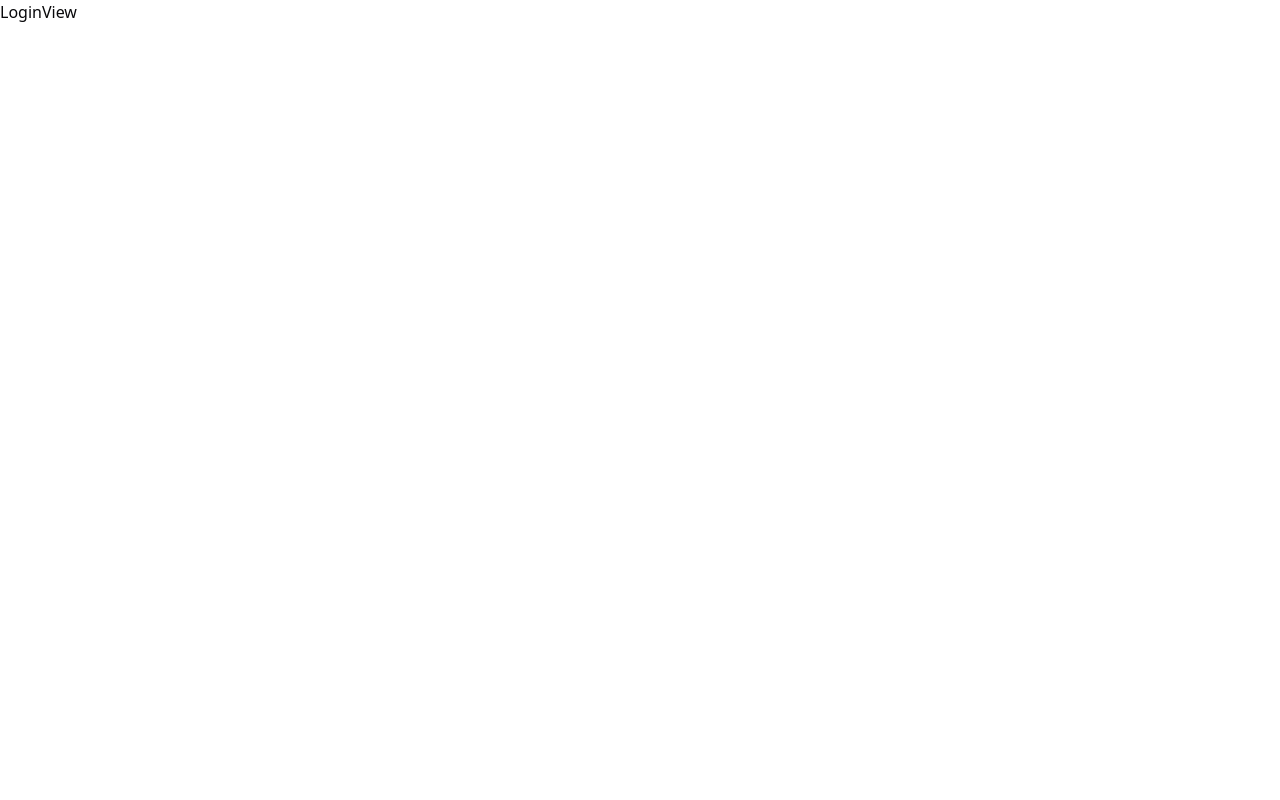
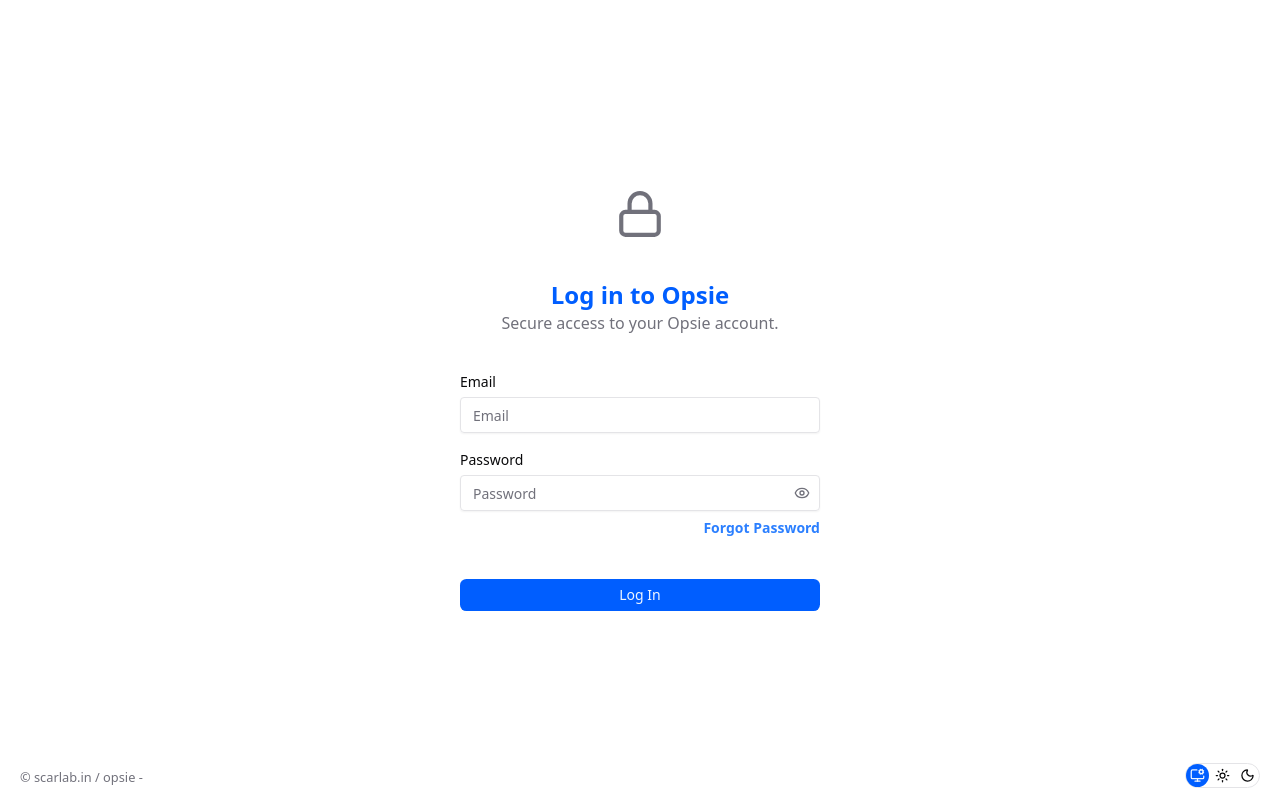
Before and after one commit to scarlab/Opsie, a React (Vite) app in the folder ui/: page /auth/login in a window 1280 px wide. Built offline with nearby package versions, Linux system fonts and the light colour scheme.

Commit message:
ui: auth done

```diff
--- a/ui/src/App.tsx
+++ b/ui/src/App.tsx
@@ -1,10 +1,11 @@
 import { BrowserRouter, Routes, Route } from "react-router-dom";
 import DashboardView from "@/views/workspace/dashboard/DashboardView";
 import AuthLayout from "@/layouts/AuthLayout";
-import LoginView from "@/views/auth/login/LoginView";
+import LoginView from "@/views/auth/LoginView";
 import WorkspaceLayout from "@/layouts/WorkspaceLayout";
 import RootLayout from "./layouts/RootLayout";
 import OnboardingView from "@/views/onboarding/OnboardingView";
+import NotFoundView from "./views/NotFoundView";
 
 export default function App() {
   return (
@@ -27,6 +28,9 @@
             <Route path="dashboard" element={<DashboardView />} /> {/* /dashboard */}
           </Route>
 
+          {/* 404 - Not Found */}
+          <Route path="*" element={<NotFoundView />} />
+
         </Route>
       </Routes>
     </BrowserRouter>
--- a/ui/src/components/cn/button.tsx
+++ b/ui/src/components/cn/button.tsx
@@ -22,7 +22,7 @@
       },
       size: {
         default: "h-9 px-3 py-2 has-[>svg]:px-3",
-        sm: "h-8 rounded-md gap-1.5 px-3 has-[>svg]:px-2.5",
+        sm: "h-8 rounded-sm gap-1.5 px-3 has-[>svg]:px-2.5",
         lg: "h-10 rounded-md px-6 has-[>svg]:px-4",
         icon: "size-9",
         "icon-sm": "size-8",
--- a/ui/src/layouts/AuthLayout.tsx
+++ b/ui/src/layouts/AuthLayout.tsx
@@ -1,8 +1,18 @@
+import { Theme } from "@/components/theme";
+import Config from "@/config";
 import { Outlet } from "react-router-dom";
 
 export default function AuthLayout() {
     return (
         <div className="">
+            <div className="px-5 pb-3 fixed bottom-0 left-0 w-full flex items-end justify-between">
+                <div>
+                    <small className="text-muted-foreground">&copy; scarlab.in / opsie - {Config.version}</small>
+                </div>
+                <div>
+                    <Theme />
+                </div>
+            </div>
             <Outlet />
         </div>
     );
--- a/ui/src/types/user.ts
+++ b/ui/src/types/user.ts
@@ -1,3 +1,8 @@
+export interface LoginPayload {
+    email: string;
+    password: string;
+}
+
 export interface NewOwnerPayload {
     name: string;
     email: string;
--- /dev/null
+++ b/ui/src/views/NotFoundView.tsx
@@ -0,0 +1,19 @@
+import Image from "@/constants/image";
+
+export default function NotFoundView() {
+    return (
+        <div className="grid place-items-center min-h-svh">
+            <div className="text-center">
+                <img
+                    className="mb-20"
+                    width={400}
+                    height={400}
+                    src={Image.pageNotFound}
+                    alt=""
+                />
+                <h1 className="text-primary text-3xl font-black">404 - Not Found!</h1>
+                <p className="text-muted-foreground">The page you are trying to reach is not found!</p>
+            </div>
+        </div>
+    )
+}
--- /dev/null
+++ b/ui/src/views/auth/LoginView.tsx
@@ -0,0 +1,69 @@
+import { Button } from "@/components/cn/button";
+import { Input } from "@/components/cn/input";
+import { Label } from "@/components/cn/label";
+import { PasswordInput } from "@/components/cn/password-input";
+import Config from "@/config";
+import type { LoginPayload } from "@/types/user";
+import { Lock } from "lucide-react";
+import { useState } from "react";
+import { Link } from "react-router-dom";
+
+export default function LoginView() {
+
+    const [payload, setPayload] = useState<LoginPayload>({
+        email: '',
+        password: '',
+    });
+
+    function handleChange(e: React.ChangeEvent<HTMLInputElement>) {
+        const { name, value } = e.target;
+        setPayload(prev => ({
+            ...prev,
+            [name]: value
+        }));
+    }
+
+
+    async function onLogin() {
+        console.log(payload);
+    }
+
+    return (
+        <div className="grid place-items-center min-h-svh">
+            <div className=" max-w-sm w-full px-3 py-7 space-y-10">
+                <div className="flex items-center justify-center text-muted-foreground">
+                    <Lock size={50} />
+                </div>
+                <div className="text-center">
+                    <h1 className="text-primary text-2xl font-black">Log in to {Config.projectName}</h1>
+                    <p className="text-muted-foreground">Secure access to your {Config.projectName} account.</p>
+                </div>
+
+
+                <div className="max-w-sm mx-auto flex flex-col gap-y-5">
+                    <div className="space-y-2">
+                        <Label>Email</Label>
+                        <Input name="email" value={payload.email} onChange={handleChange} type="email" placeholder="Email" />
+                    </div>
+
+                    <div>
+                        <div className="space-y-2">
+                            <Label>Password</Label>
+                            <PasswordInput name="password" value={payload.password} onChange={handleChange} placeholder="Password" />
+                        </div>
+                        <div className="text-right mt-1">
+                            <Link className="text-sm text-blue-500 font-bold text" to={'/auth/forgot-password'}>Forgot Password</Link>
+                        </div>
+                    </div>
+                </div>
+
+
+                <div >
+                    <Button onClick={onLogin} size={'sm'} className="w-full">
+                        Log In
+                    </Button>
+                </div>
+            </div>
+        </div>
+    )
+}
--- a/ui/src/views/auth/login/LoginView.tsx
+++ /dev/null
@@ -1,6 +0,0 @@
-
-export default function LoginView() {
-    return (
-        <div>LoginView</div>
-    )
-}
--- a/ui/src/views/auth/owner/CreateOwnerView.tsx
+++ /dev/null
@@ -1,6 +0,0 @@
-
-export default function CreateOwnerView() {
-    return (
-        <div>CreateOwnerView</div>
-    )
-}
```
Also changed, not shown: ui/src/constants/image.ts (+9 -0 lines), ui/src/assets/page-not-found.svg (added), ui/src/views/auth/ForceResetPassword.tsx (renamed from ui/src/views/auth/force-reset-password/ForceResetPassword.tsx).
